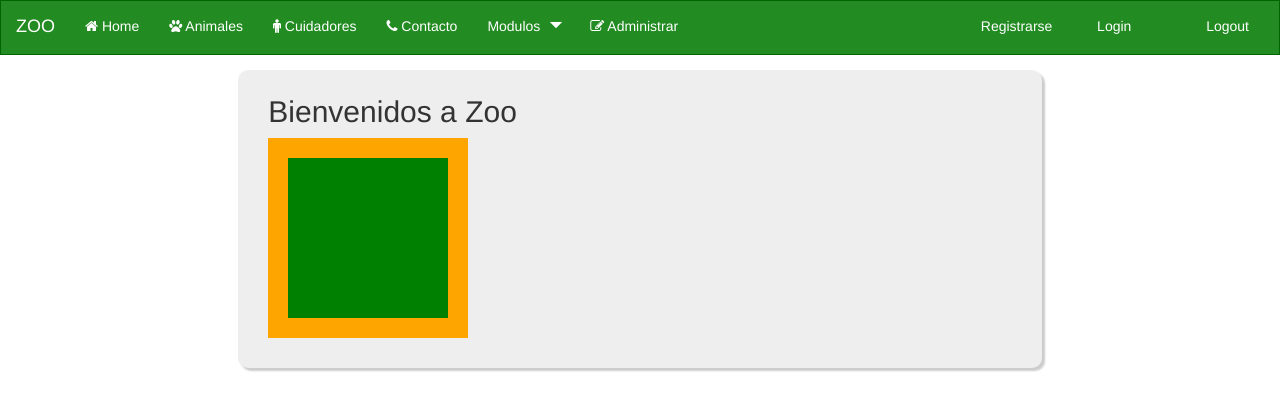
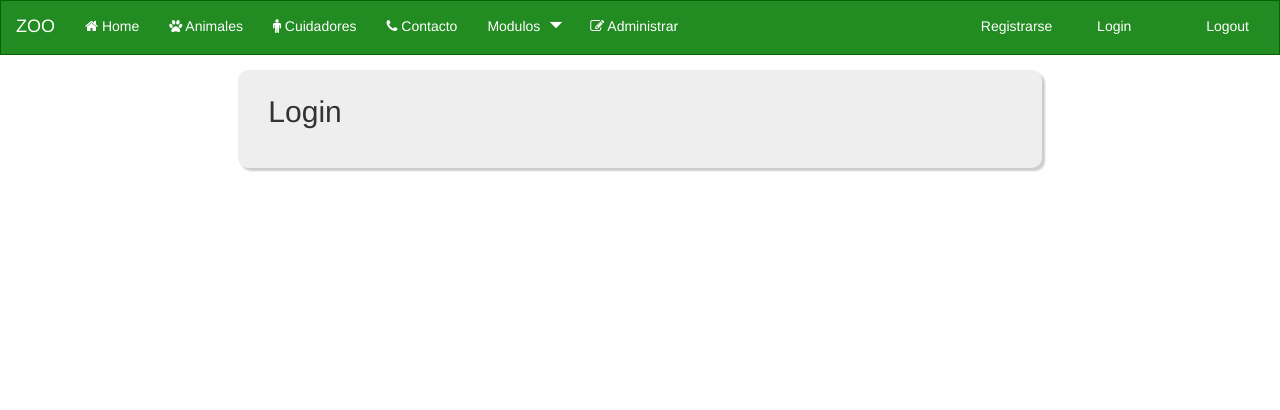
Before and after one commit to LL2262/angular-avanzado, an Angular app: page /login in a window 1280 px wide. Shown: the top 410 px of the page. Built offline with nearby package versions, Linux system fonts and the light colour scheme; a web font is replaced by a local one.

Commit message:
05/12/18

```diff
--- a/src/app/app.component.html
+++ b/src/app/app.component.html
@@ -67,7 +67,7 @@
                 </ul>
                 <ul class="nav navbar-nav navbar-right" >
                     <li>
-                        <a [routerLink]="['/registrarse']" class="register">
+                        <a [routerLink]="['/registro']" class="register">
                             <span class="glyphicon glyphicon-user"></span> Registrarse</a>
                     </li>
                     <li>
--- a/src/app/app.module.ts
+++ b/src/app/app.module.ts
@@ -16,6 +16,8 @@ import { HomeComponent } from './componentes/home/home.component';
 import { CuidadoresComponent } from './componentes/cuidadores/cuidadores.component';
 import { ContactoComponent } from './componentes/contacto/contacto.component';
 import { AnimalesComponent } from './componentes/animales/animales.component';
+import { RegistroComponent } from './componentes/registro/registro.component';
+import { LoginComponent } from './componentes/login/login.component';
 
 
 @NgModule({
@@ -24,7 +26,9 @@ import { AnimalesComponent } from './componentes/animales/animales.component';
     HomeComponent,
     CuidadoresComponent,
     ContactoComponent,
-    AnimalesComponent
+    AnimalesComponent,
+    RegistroComponent,
+    LoginComponent
   ],
   imports: [
     BrowserModule,
--- a/src/app/app.routing.ts
+++ b/src/app/app.routing.ts
@@ -6,6 +6,8 @@ import { HomeComponent } from './componentes/home/home.component';
 import { CuidadoresComponent } from './componentes/cuidadores/cuidadores.component';
 import { ContactoComponent } from './componentes/contacto/contacto.component';
 import { AnimalesComponent } from './componentes/animales/animales.component';
+import { RegistroComponent } from './componentes/registro/registro.component';
+import { LoginComponent } from './componentes/login/login.component';
 
 const appRoutes: Routes = [
     {path: '', component: HomeComponent},
@@ -13,6 +15,8 @@ const appRoutes: Routes = [
     {path: 'contacto', component: ContactoComponent},
     {path: 'animales', component: AnimalesComponent},
     {path: 'cuidadores', component: CuidadoresComponent},
+    {path: 'registro', component: RegistroComponent},
+    {path: 'login', component: LoginComponent},
     {path: '**', component: HomeComponent}
 
 ];
--- /dev/null
+++ b/src/app/componentes/login/login.component.html
@@ -0,0 +1,6 @@
+<div class="col-md-8 col-md-offset-2" [@fadeIn]>
+    <div class="jumbotron">
+        <h2>{{titulo}}</h2>
+
+    </div>
+</div>
--- /dev/null
+++ b/src/app/componentes/login/login.component.ts
@@ -0,0 +1,23 @@
+import { Component, OnInit } from '@angular/core';
+import { Router, ActivatedRoute, Params } from '@angular/router';
+import {fundido} from '../animation';
+
+@Component({
+  selector: 'app-login',
+  templateUrl: './login.component.html',
+  animations: [fundido]
+})
+export class LoginComponent implements OnInit {
+
+  public titulo: string;
+
+  constructor( private _route: ActivatedRoute, private _router: Router){
+
+    this.titulo = 'Login';
+
+   }
+
+  ngOnInit() {
+  }
+
+}
--- /dev/null
+++ b/src/app/componentes/registro/registro.component.html
@@ -0,0 +1,7 @@
+<div class="col-md-8 col-md-offset-2" [@fadeIn]>
+    <div class="jumbotron">
+        <h2>{{titulo}}</h2>
+
+
+    </div>
+</div>
--- /dev/null
+++ b/src/app/componentes/registro/registro.component.ts
@@ -0,0 +1,23 @@
+import { Component, OnInit } from '@angular/core';
+import { Router, ActivatedRoute, Params } from '@angular/router';
+import {fundido} from '../animation';
+
+@Component({
+  selector: 'app-registro',
+  templateUrl: './registro.component.html',
+  animations: [fundido]
+})
+export class RegistroComponent implements OnInit {
+
+  public titulo: string;
+
+  constructor( private _route: ActivatedRoute, private _router: Router){
+
+    this.titulo = 'Registro';
+
+   }
+
+  ngOnInit() {
+  }
+
+}
```
